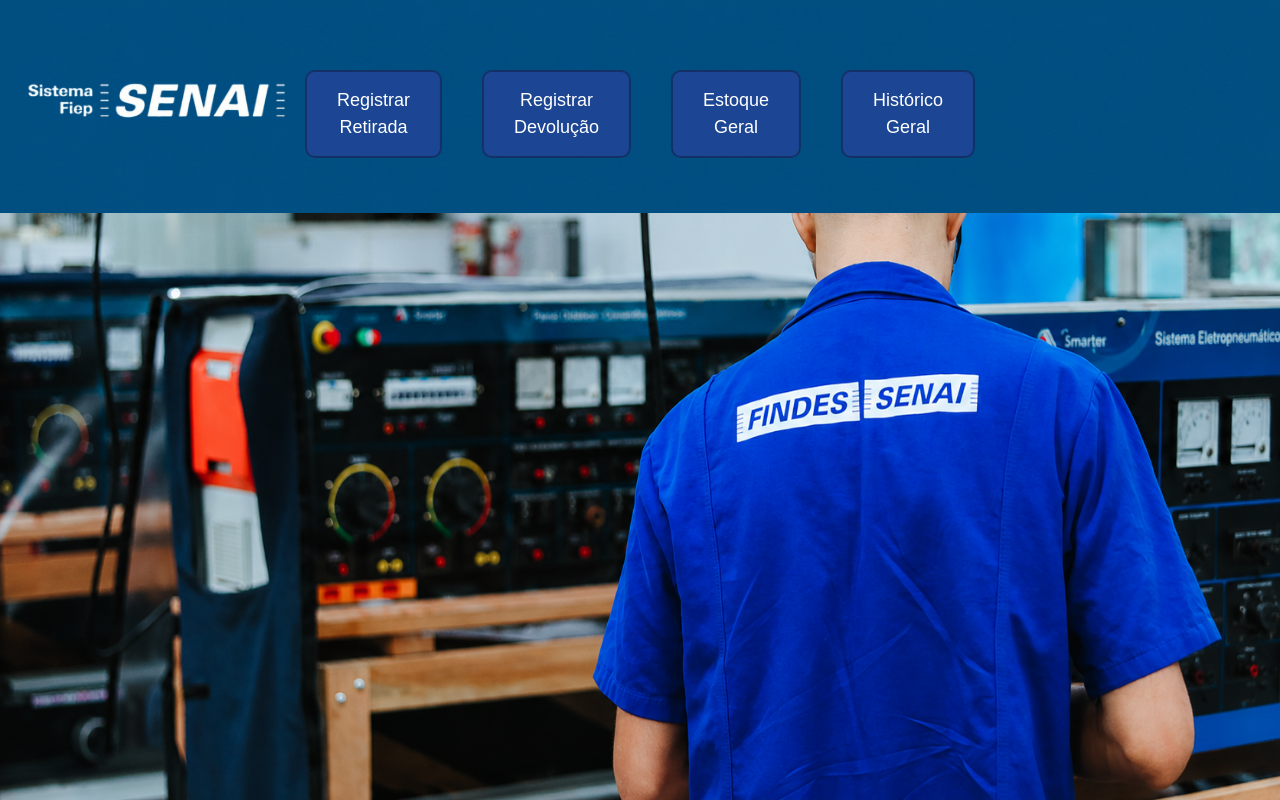
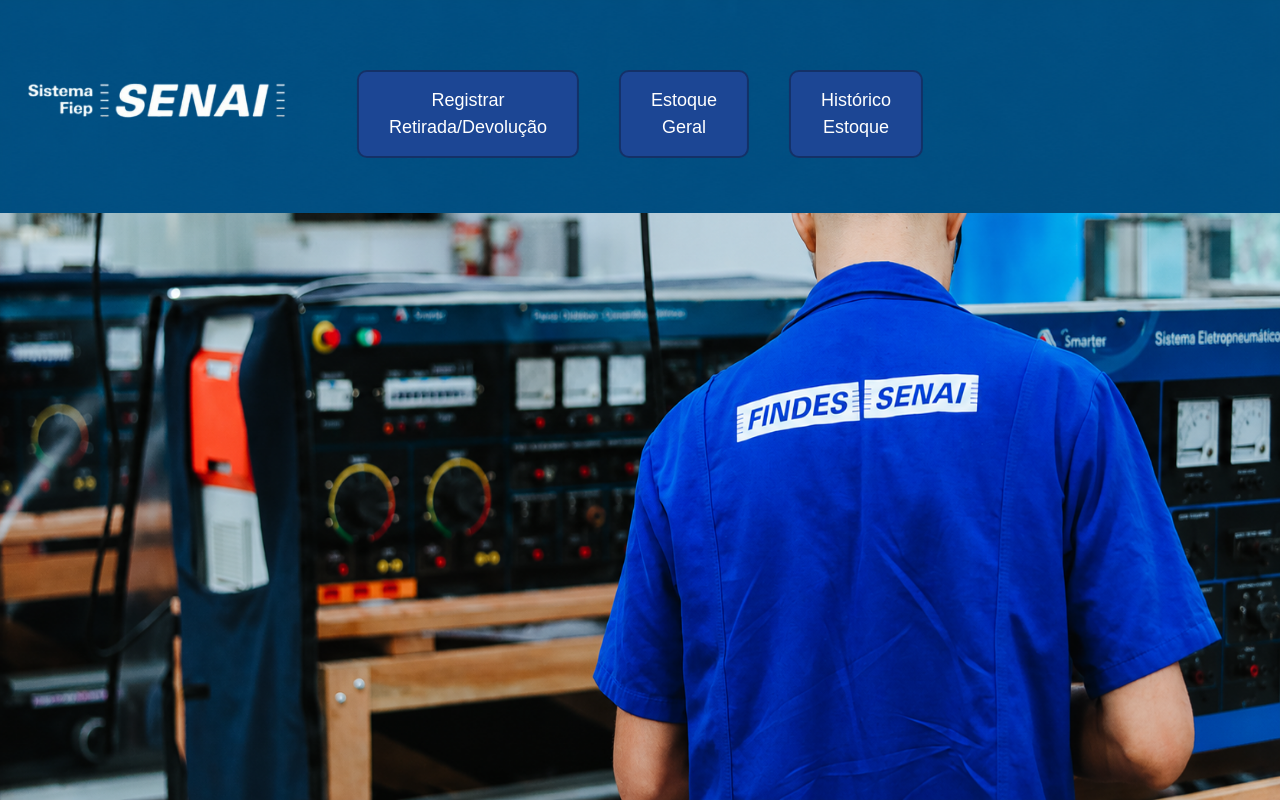
Before and after one commit to FalteringCargo/tcc_senai, a Flask app: page /home in a window 1280 px wide. Run offline with Flask 3, Linux system fonts and the light colour scheme.

Commit message:
atuslizacao 22/06

```diff
--- a/app.py
+++ b/app.py
@@ -17,3 +17,14 @@ def admin():
 if __name__ == '__main__':
 
     app.run(debug=True , host='0.0.0.0')
+
+import mysql.connector
+
+conexao = mysql.connector.connect(
+    host="localhost",
+    user="root",
+    password="",
+    database="banco_de_dados"
+)
+
+print("Conectado com sucesso!")
--- a/templates/home.html
+++ b/templates/home.html
@@ -26,20 +26,18 @@
 
            <div class="opcoes">
 
-    <a class="botao" id= "retirada" href="retirada">
-         Registrar Retirada
+
+    <a class="botao" id= "devolucao" href="devolucao_retirada.html">
+         Registrar Retirada/Devolução
     </a>
 
-    <a class="botao" id= "devolucao" href="devolucao">
-         Registrar Devolução
-    </a>
-
-    <a class="botao" id= "itens" href="estoque">
+    <a class="botao" id= "itens" href="estoque.html">
          Estoque Geral
     </a>
 
-    <a class="botao" id= "historico" href="historico">
-         Histórico Geral
+    <a class="botao" id= "historico" href="historico.html">
+         Histórico
+         Estoque
     </a>
 
 </div>
```
Also changed, not shown: templates/devolucao_retirada.html (renamed from templates/ds.html).
